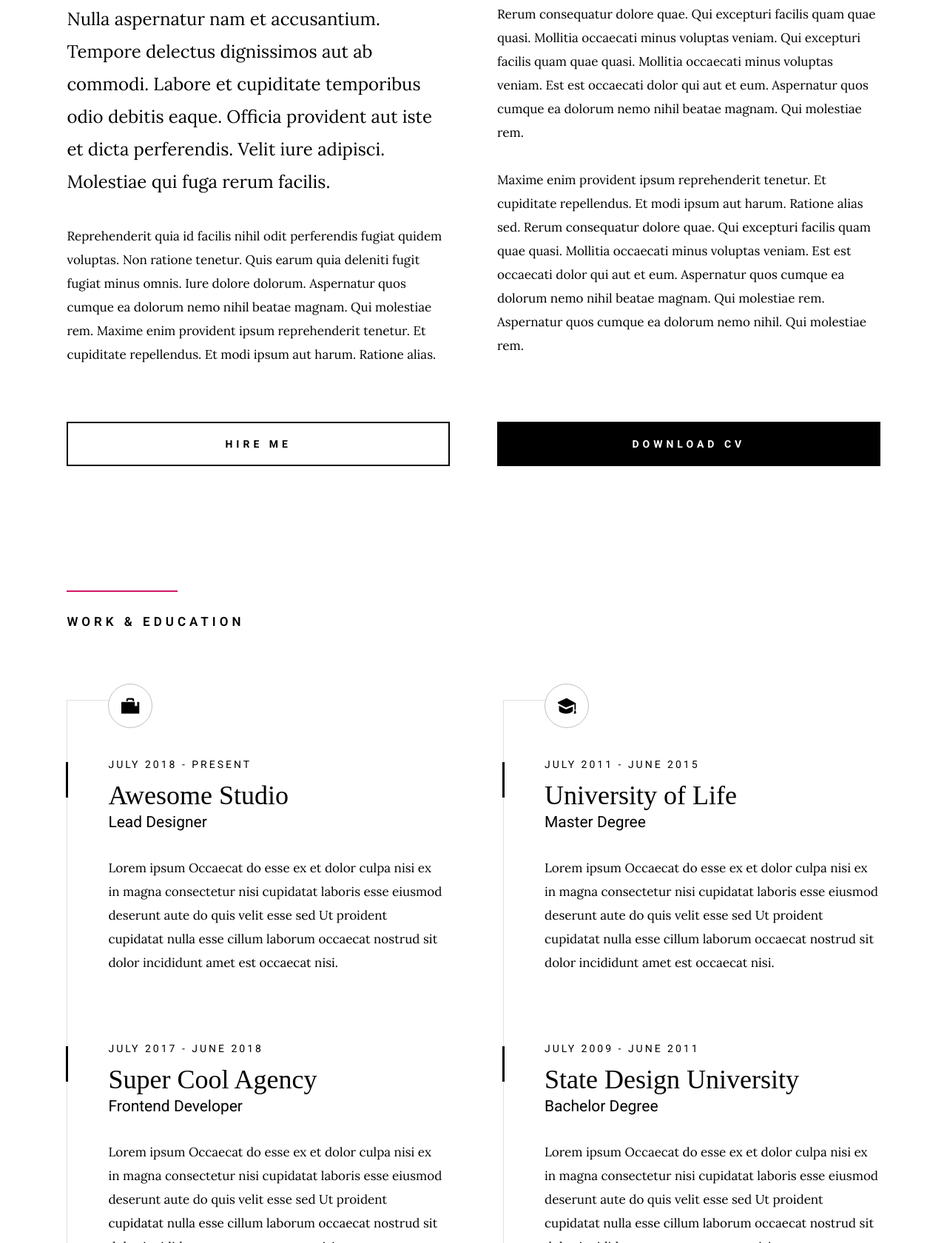
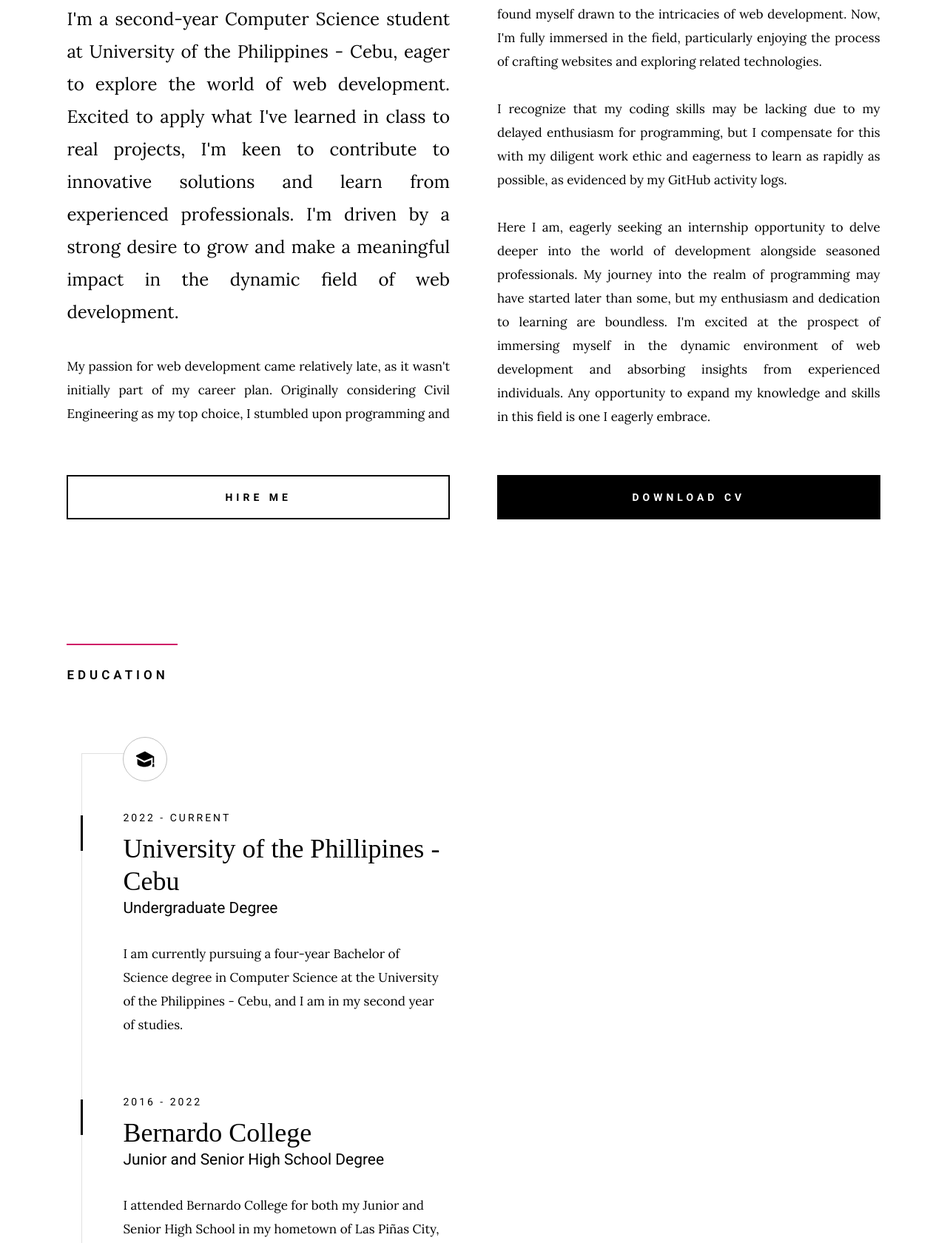
Before and after one commit to JATorres-zxc/portfolio, a plain HTML site: page index.html in a window 1280 px wide. Shown: the part 1120-2800 px from the top of the page at 74% size. Drawn offline with Linux system fonts and the light colour scheme; a web font is replaced by a local one.

Commit message:
edited the contents of index

```diff
--- a/css/main.css
+++ b/css/main.css
@@ -1975,7 +1975,7 @@ input::-moz-focus-inner {
 }
 
 .intro-text h1 {
-  font-size: 7.8rem;
+  font-size: 6.8rem;
   font-weight: 500;
   line-height: 1.179;
   color: #ffffff;
--- a/index.html
+++ b/index.html
@@ -53,9 +53,9 @@
             <ul class="header-main-nav">
                 <li class="current"><a class="smoothscroll" href="#intro" title="intro">Intro</a></li>
                 <li><a class="smoothscroll" href="#about" title="about">About</a></li>
-                <li><a class="smoothscroll" href="#services" title="services">Services</a></li>
+                <!-- <li><a class="smoothscroll" href="#services" title="services">Services</a></li> -->
                 <li><a class="smoothscroll" href="#works" title="works">Works</a></li>
-                <li><a class="smoothscroll" href="#contact" title="contact us">Say Hello</a></li>
+                <li><a class="smoothscroll" href="#contact" title="contact us">Contact Me</a></li>
             </ul>
 
             <ul class="header-social">
@@ -77,12 +77,12 @@
 
         <div class="row intro-content">
 
-            <div class="column large-9 mob-full intro-text">
+            <div class="column large-8 mob-full intro-text">
                 <h3>Hello, I'm John Angelo Torres</h3>
                 <h1>
-                    A second-year Computer Science<br>
-                    student at UP Cebu, eager to<br>
-                    explore the world of web development.
+                    A Second-year Computer Science
+                    student at UP Cebu, eager to
+                    explore the world of web dev.
                 </h1>
             </div>
 
@@ -114,37 +114,42 @@
 
             <div class="row about-me__content" data-aos="fade-up">
                 <div class="column large-full about-me__text">
-                    <p class="lead">
-                    Nulla aspernatur nam et accusantium. Tempore delectus dignissimos aut
-                    ab commodi. Labore et cupiditate temporibus odio debitis eaque.
-                    Officia provident aut iste et dicta perferendis. Velit iure adipisci.
-                    Molestiae qui fuga rerum facilis.
+                    <p class="lead" style="text-align: justify;">
+                        I'm a second-year Computer Science student at University of the Philippines - Cebu,
+                        eager to explore the world of web development. Excited
+                        to apply what I've learned in class to real projects, I'm keen
+                        to contribute to innovative solutions and learn from experienced
+                        professionals. I'm driven by a strong desire to grow and make a meaningful
+                        impact in the dynamic field of web development.
                     </p>
 
-                    <p>
-                    Reprehenderit quia id facilis nihil odit perferendis fugiat quidem voluptas.
-                    Non ratione tenetur. Quis earum quia deleniti fugit fugiat minus omnis.
-                    Iure dolore dolorum. Aspernatur quos cumque ea dolorum nemo nihil
-                    beatae magnam. Qui molestiae rem. Maxime enim provident ipsum reprehenderit tenetur. Et cupiditate
-                    repellendus. Et modi ipsum aut harum. Ratione alias.
+                    <p style="text-align: justify;">
+
+                        My passion for web development came relatively late,
+                        as it wasn't initially part of my career plan. Originally
+                        considering Civil Engineering as my top choice, I stumbled
+                        upon programming and found myself drawn to the intricacies
+                        of web development. Now, I'm fully immersed in the field,
+                        particularly enjoying the process of crafting websites and exploring
+                        related technologies.
                     </p>
 
-                    <p>
-                    Rerum consequatur dolore quae.
-                    Qui excepturi facilis quam quae quasi. Mollitia occaecati minus voluptas veniam.
-                    Qui excepturi facilis quam quae quasi. Mollitia occaecati minus voluptas veniam. Est est occaecati dolor
-                    qui aut et eum. Aspernatur quos cumque ea dolorum nemo nihil
-                    beatae magnam. Qui molestiae rem.
+                    <p style="text-align: justify;">
+                        I recognize that my coding skills may be lacking due to my delayed
+                        enthusiasm for programming, but I compensate for this with my diligent
+                        work ethic and eagerness to learn as rapidly as possible, as evidenced
+                        by my GitHub activity logs.
                     </p>
 
-                    <p>
-                    Maxime enim provident ipsum reprehenderit tenetur. Et cupiditate
-                    repellendus. Et modi ipsum aut harum. Ratione alias sed. Rerum
-                    consequatur dolore quae. Qui excepturi facilis quam quae quasi.
-                    Mollitia occaecati minus voluptas veniam. Est est occaecati dolor
-                    qui aut et eum. Aspernatur quos cumque ea dolorum nemo nihil
-                    beatae magnam. Qui molestiae rem. Aspernatur quos cumque ea dolorum
-                    nemo nihil. Qui molestiae rem.
+                    <p style="text-align: justify;">
+                        Here I am, eagerly seeking an internship opportunity to delve deeper
+                        into the world of development alongside seasoned professionals. My
+                        journey into the realm of programming may have started later than some,
+                        but my enthusiasm and dedication to learning are boundless. I'm excited
+                        at the prospect of immersing myself in the dynamic environment of web
+                        development and absorbing insights from experienced individuals. Any
+                        opportunity to expand my knowledge and skills in this field is one I
+                        eagerly embrace.
                     </p>
                 </div>
             </div>
@@ -164,13 +169,13 @@
 
             <div class="row heading-block" data-aos="fade-up">
                 <div class="column large-full">
-                    <h2 class="section-heading">Work & Education</h2>
+                    <h2 class="section-heading">Education</h2>
                 </div>
             </div>
 
             <div class="row about-experience__timeline">
 
-                <div class="column large-half tab-full" data-aos="fade-up">
+                <!-- <div class="column large-half tab-full" data-aos="fade-up">
                     <div class="timeline">
 
                         <div class="timeline__icon-wrap">
@@ -214,7 +219,7 @@
                         </div>
 
                     </div>
-                </div>
+                </div> -->
 
                 <div class="column large-half tab-full" data-aos="fade-up">
                     <div class="timeline">
@@ -226,36 +231,46 @@
                         <div class="timeline__block">
                             <div class="timeline__bullet"></div>
                             <div class="timeline__header">
-                                <p class="timeline__timeframe">July 2011 - June 2015</p>
-                                <h3 class="item-title">University of Life</h3>
-                                <h5>Master Degree</h5>
+                                <p class="timeline__timeframe">2022 - Current</p>
+                                <h3 class="item-title">University of the Phillipines - Cebu</h3>
+                                <h5>Undergraduate Degree</h5>
+                                <h5></h5>
                             </div>
                             <div class="timeline__desc">
-                                <p>Lorem ipsum Occaecat do esse ex et dolor culpa nisi ex in magna consectetur nisi cupidatat laboris esse eiusmod deserunt aute do quis velit esse sed Ut proident cupidatat nulla esse cillum laborum occaecat nostrud sit dolor incididunt amet est occaecat nisi.</p>
+                                <p>I am currently pursuing a four-year Bachelor of Science degree
+                                    in Computer Science at the University of the Philippines -
+                                    Cebu, and I am in my second year of studies.</p>
                             </div>
                         </div>
 
                         <div class="timeline__block">
                             <div class="timeline__bullet"></div>
                             <div class="timeline__header">
-                                <p class="timeline__timeframe">July 2009 - June 2011</p>
-                                <h3 class="item-title">State Design University</h3>
-                                <h5>Bachelor Degree</h5>
+                                <p class="timeline__timeframe">2016 - 2022</p>
+                                <h3 class="item-title">Bernardo College</h3>
+                                <h5>Junior and Senior High School Degree</h5>
                             </div>
                             <div class="timeline__desc">
-                                <p>Lorem ipsum Occaecat do esse ex et dolor culpa nisi ex in magna consectetur nisi cupidatat laboris esse eiusmod deserunt aute do quis velit esse sed Ut proident cupidatat nulla esse cillum laborum occaecat nostrud sit dolor incididunt amet est occaecat nisi.</p>
+                                <p>I attended Bernardo College for both my Junior
+                                    and Senior High School in my hometown of Las Piñas
+                                    City, Manila. During my time there, I graduated
+                                    with honors in both junior and senior high school,
+                                    focusing on the STEM strand.</p>
                             </div>
                         </div>
 
                         <div class="timeline__block">
                             <div class="timeline__bullet"></div>
                             <div class="timeline__header">
-                                <p class="timeline__timeframe">July 2005 - June 2009</p>
-                                <h3 class="item-title">School of Hard Knocks</h3>
-                                <h5>Bachelor Degree</h5>
+                                <p class="timeline__timeframe">2010 - 2016</p>
+                                <h3 class="item-title">Pamplona Elementary School - Central</h3>
+                                <h5>Elementary Degree</h5>
                             </div>
                             <div class="timeline__desc">
-                                <p>Lorem ipsum Occaecat do esse ex et dolor culpa nisi ex in magna consectetur nisi cupidatat laboris esse eiusmod deserunt aute do quis velit esse sed Ut proident cupidatat nulla esse cillum laborum occaecat nostrud sit dolor incididunt amet est occaecat nisi.</p>
+                                <p>
+                                    In addition, I graduated from a local high school in Las Piñas City,
+                                    Manila, where I ranked in the top 5 or 6 of my graduating class, if
+                                    I recall correctly.</p>
                             </div>
                         </div>
 
@@ -270,7 +285,7 @@
 
     <!-- services
     ================================================== -->
-    <section id="services" class="s-services ss-dark target-section">
+    <!-- <section id="services" class="s-services ss-dark target-section">
 
         <div class="shadow-overlay"></div>
 
@@ -282,9 +297,10 @@
                     My passion and goal is to help you make your business standout.
                 </p>
             </div>
-        </div> <!-- end heading-block -->
+        </div>  -->
+        <!-- end heading-block -->
 
-        <div class="row services-list block-large-1-3 block-medium-1-2 block-tab-full">
+        <!-- <div class="row services-list block-large-1-3 block-medium-1-2 block-tab-full">
 
             <div class="column item-service" data-aos="fade-up">
                 <div class="item-service__content">
@@ -352,14 +368,16 @@
                 </div>
             </div>
 
-        </div> <!-- end services-list -->
+        </div> -->
+        <!-- end services-list -->
 
-    </section> <!-- end s-services -->
+    <!-- </section>  -->
+    <!-- end s-services -->
 
 
     <!-- CTA
     ================================================== -->
-    <section class="s-cta ss-dark">
+    <!-- <section class="s-cta ss-dark">
 
         <div class="row heading-block heading-block--center" data-aos="fade-up">
             <div class="column large-full">
@@ -367,7 +385,7 @@
                     Need a great reliable web hosting?
                 </h2>
             </div>
-        </div> <!-- end heading-block -->
+        </div>
 
         <div class="row cta-content" data-aos="fade-up">
             <div class="column large-full">
@@ -379,10 +397,8 @@
 
                 <a href="https://www.dreamhost.com/r.cgi?287326" class="btn full-width">Get Started</a>
             </div>
-        </div> <!-- end ad-content -->
-
-    </section> <!-- end s-cta -->
-
+        </div>
+    </section>  -->
 
     <!-- works
     ================================================== -->
@@ -555,7 +571,7 @@
 
     <!-- testimonies
     ================================================== -->
-    <section class="s-testimonials">
+    <!-- <section class="s-testimonials">
 
         <div class="row testimonials" data-aos="fade-up">
 
@@ -572,7 +588,7 @@
                             <span>CEO, Apple</span>
                         </cite>
                     </div>
-                </div> <!-- end testimonials__slide -->
+                </div>
 
                 <div class="testimonials__slide">
                     <p>Excepturi nam cupiditate culpa doloremque deleniti repellat. Veniam quos repellat voluptas animi adipisci.
@@ -585,7 +601,7 @@
                             <span>CEO, Google</span>
                         </cite>
                     </div>
-                </div> <!-- end testimonials__slide -->
+                </div> >
 
                 <div class="testimonials__slide">
                     <p>Repellat dignissimos libero. Qui sed at corrupti expedita voluptas odit. Nihil ea quia nesciunt. Ducimus aut sed ipsam.
@@ -598,13 +614,13 @@
                             <span>CEO, Microsoft</span>
                         </cite>
                     </div>
-                </div> <!-- end testimonials__slide -->
+                </div>
 
-            </div> <!-- end testimonials__slider -->
+            </div>
 
-        </div> <!-- end testimonials -->
+        </div>
 
-    </section> <!-- end s-testimonials -->
+    </section>  -->
 
 
     <!-- contact
@@ -620,13 +636,15 @@
         <div class="row contact-main" data-aos="fade-up">
             <div class="column large-full">
                 <p class="contact-email">
-                    <a href="mailto:#0">hello@epitome.com</a>
+                    <a href="mailto:jbtorres6@up.edu.ph">jbtorres6@up.edu.ph</a>
                 </p>
 
                 <p class="section-desc">
-                I'm happy to connect, listen and help. Let's work together and build
-                something awesome. Let's turn your idea to an even greater product.
-                <a href="mailto:#0">Email Me</a>.
+                    I would be deeply grateful for any opportunities extended to me, even those
+                    without financial compensation if that's a concern. My primary goal is to
+                    gain invaluable experience within the industry, learning from seasoned
+                    professionals and contributing wherever I can.
+                <a href="mailto:jbtorres6@up.edu.ph">Email Me</a>.
                 </p>
             </div>
         </div>
@@ -635,15 +653,14 @@
 
             <div class="column large-5 medium-full contact-phone">
                 <h4>Call Me</h4>
-                <a href="tel:197-543-2345">+197 543 2345</a>
+                <p style="color: white;">0938-0655-783</p>
             </div>
 
             <div class="column large-7 medium-full contact-social">
                 <h4>Social</h4>
                 <ul>
-                    <li><a href="#0" title="Facebook">Facebook</a></li>
-                    <li><a href="#0" title="Twitter">Twitter</a></li>
-                    <li><a href="#0" title="Instagram">Instagram</a></li>
+                    <li><a href="https://www.facebook.com/johnangelo.torres.3/" target="_blank" title="Facebook">Facebook</a></li>
+                    <li><a href="https://github.com/JATorres-zxc" target="_blank" title="Twitter">GitHub</a></li>
                 </ul>
             </div>
 
@@ -654,7 +671,7 @@
 
     <!-- footer
     ================================================== -->
-    <footer>
+    <!-- <footer>
         <div class="row">
             <div class="column large-full ss-copyright">
                 <span>© Copyright Epitome 2019</span>
@@ -665,7 +682,7 @@
                 <a class="smoothscroll" title="Back to Top" href="#top"></a>
             </div>
         </div>
-    </footer>
+    </footer> -->
 
 
     <!-- photoswipe background
```
Lines whose indentation alone changed are shown as unchanged.
